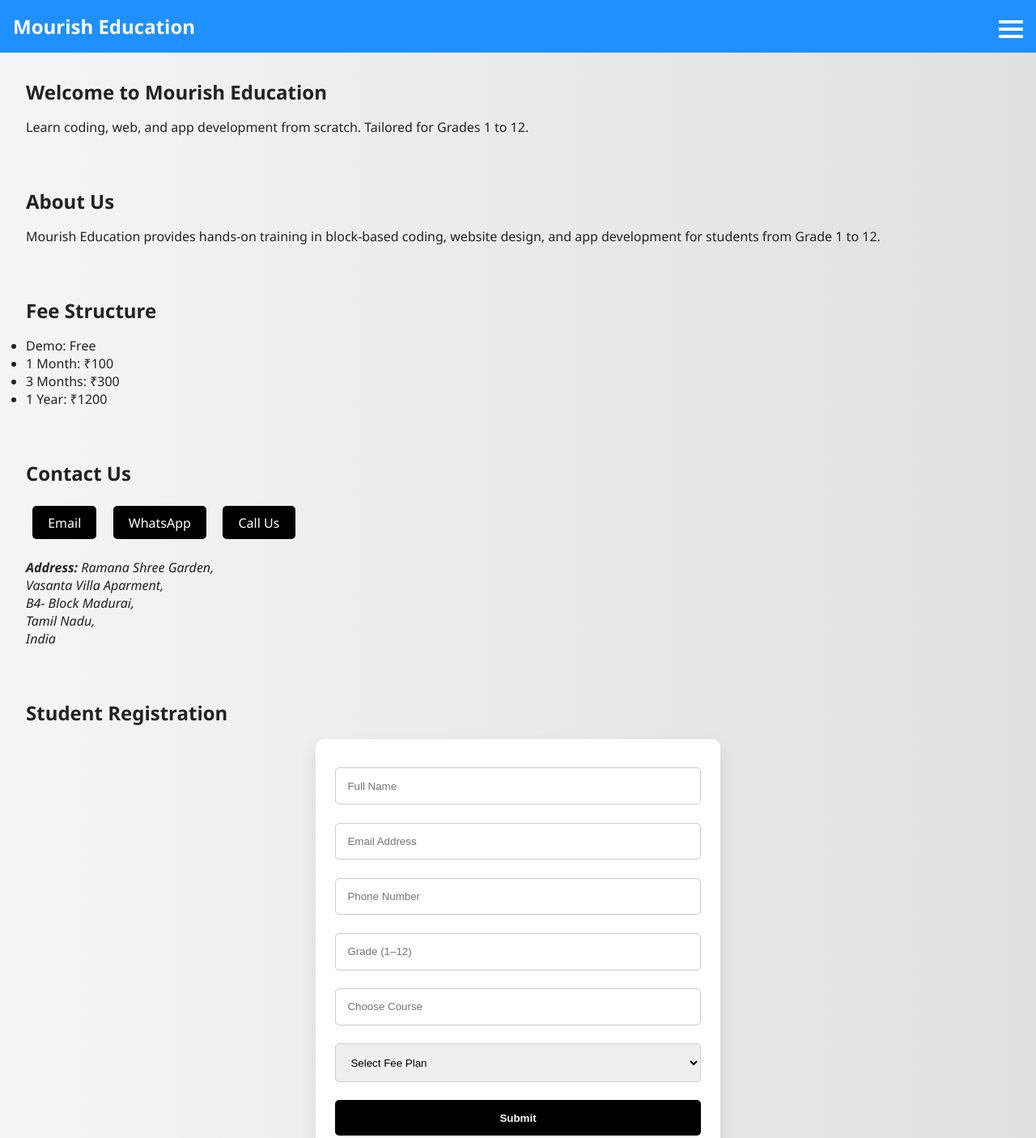
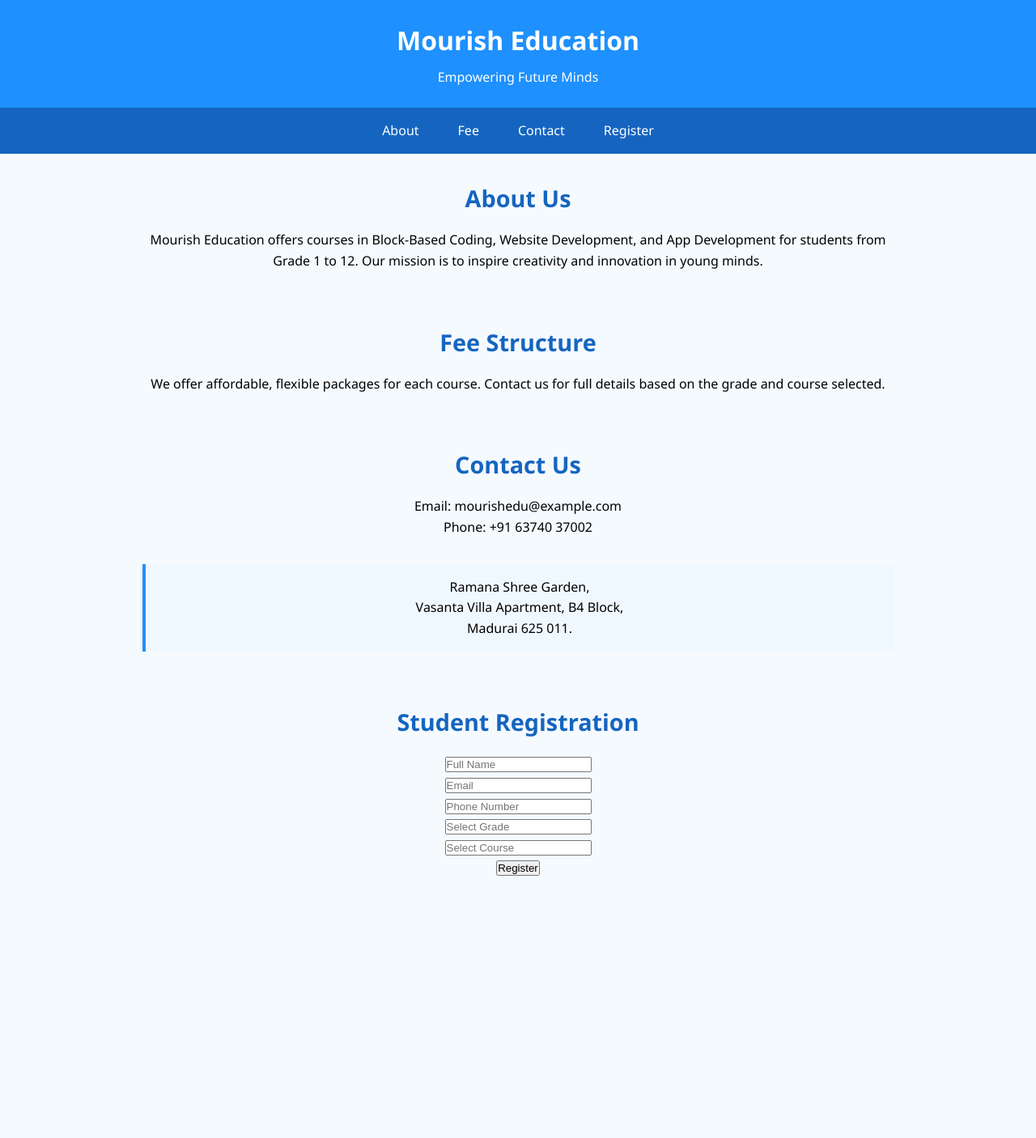
Before and after one commit to saradhanagarajan1964-droid/mourish.education.com, a plain HTML site: page index.html in a window 1280 px wide. Shown: the top 1406 px of the page at 81% size. After the commit the page ends 1117 px from the top, so only its background shows below. Drawn offline with Linux system fonts and the light colour scheme.

Commit message:
Update index.html

```diff
--- a/index.html
+++ b/index.html
@@ -10,264 +10,148 @@
       margin: 0;
       padding: 0;
       box-sizing: border-box;
-      scroll-behavior: smooth;
     }
+
     body {
       font-family: 'Segoe UI', sans-serif;
-      background: linear-gradient(to right, #f5f5f5, #e0e0e0);
-      color: #222;
+      background-color: #f5faff;
+      color: #000;
+      line-height: 1.6;
     }
+
     header {
-      background: #1E90FF;
+      background-color: #1E90FF;
       color: #fff;
-      padding: 1rem;
+      padding: 1.5rem;
+      text-align: center;
+    }
+
+    header h1 {
+      font-size: 2rem;
+      margin-bottom: 0.5rem;
+    }
+
+    header p {
+      font-size: 1rem;
+      margin-top: 0.3rem;
+    }
+
+    nav {
       display: flex;
-      justify-content: space-between;
-      align-items: center;
-      position: sticky;
-      top: 0;
-      z-index: 1000;
+      justify-content: center;
+      flex-wrap: wrap;
+      background-color: #1565C0;
     }
-    header h1 {
-      font-size: 1.5rem;
-      animation: slideInLeft 1s ease-out;
+
+    nav a {
+      color: white;
+      padding: 1rem 1.5rem;
+      text-decoration: none;
+      display: block;
+      transition: background 0.3s;
     }
-    .menu-btn {
-      width: 30px;
-      height: 25px;
-      cursor: pointer;
-      position: relative;
-      transition: 0.3s;
-    }
-    .menu-btn span {
-      display: block;
-      height: 4px;
-      background: #fff;
-      margin: 5px 0;
-      transition: all 0.4s;
-    }
-    .menu.show + .menu-btn span:nth-child(1) {
-      transform: rotate(45deg) translateY(10px);
-    }
-    .menu.show + .menu-btn span:nth-child(2) {
-      opacity: 0;
-    }
-    .menu.show + .menu-btn span:nth-child(3) {
-      transform: rotate(-45deg) translateY(-10px);
-    }
-    .menu {
-      background: #111;
-      color: #fff;
-      display: none;
-      flex-direction: column;
-      gap: 1rem;
-      padding: 1rem;
-    }
-    .menu a {
-      color: #fff;
-      text-decoration: none;
-      font-weight: bold;
-      transition: color 0.3s;
-    }
-    .menu a:hover {
-      color: #ffc107;
-    }
-    .menu.show {
-      display: flex;
-      animation: slideDown 0.3s ease-in-out;
-    }
-    @keyframes slideDown {
-      from { opacity: 0; transform: translateY(-10px); }
-      to { opacity: 1; transform: translateY(0); }
-    }
-    @keyframes slideInLeft {
-      from { transform: translateX(-100px); opacity: 0; }
-      to { transform: translateX(0); opacity: 1; }
-    }
-    @keyframes fadeInUp {
-      from { transform: translateY(20px); opacity: 0; }
-      to { transform: translateY(0); opacity: 1; }
+
+    nav a:hover {
+      background-color: #0d47a1;
     }
 
     section {
-      padding: 2rem;
-      animation: fadeInUp 1s ease forwards;
+      padding: 2rem 1rem;
+      max-width: 960px;
+      margin: auto;
+      text-align: center;
     }
 
-    section h2 {
+    h2 {
+      color: #1565C0;
+      font-size: 1.8rem;
       margin-bottom: 1rem;
     }
 
-    form {
-      background: #fff;
-      padding: 1.5rem;
-      border-radius: 10px;
-      box-shadow: 0 8px 20px rgba(0,0,0,0.1);
-      max-width: 500px;
-      margin: 1rem auto;
-      animation: fadeInUp 1s ease forwards;
-    }
-    form input, form select, form button {
-      width: 100%;
-      padding: 0.9rem;
-      margin: 0.7rem 0;
-      border-radius: 5px;
-      border: 1px solid #ccc;
-      transition: border-color 0.3s ease;
-    }
-    form input:focus, form select:focus {
-      border-color: #000;
-    }
-    form button {
-      background: #000;
-      color: #fff;
-      border: none;
-      cursor: pointer;
-      font-weight: bold;
-      transition: background 0.3s;
-    }
-    form button:hover {
-      background: #333;
-    }
-
-    .contact-btns a {
-      display: inline-block;
-      margin: 0.5rem;
-      padding: 0.6rem 1.2rem;
-      background: #000;
-      color: #fff;
-      border-radius: 5px;
-      text-decoration: none;
-      transition: background 0.3s;
-    }
-    .contact-btns a:hover {
-      background: #333;
-    }
-    .address {
-      margin-top: 1rem;
-      font-style: italic;
+    address {
+      background-color: #f0f8ff;
+      padding: 1rem;
+      border-left: 4px solid #1E90FF;
+      margin-top: 2rem;
+      font-style: normal;
+      text-align: center;
     }
 
     @media (max-width: 768px) {
-      header {
+      nav {
         flex-direction: column;
-        align-items: flex-start;
+        align-items: center;
       }
+
       header h1 {
-        font-size: 1.3rem;
+        font-size: 1.5rem;
       }
-      section {
-        padding: 1rem;
+
+      h2 {
+        font-size: 1.4rem;
       }
-      .menu-btn {
-        align-self: flex-end;
-      }
-    h2{
-    text-align: center;
-    }
-      h1{
-      text-align: center;
     }
   </style>
 </head>
 <body>
+
   <header>
     <h1>Mourish Education</h1>
-    <div class="menu-btn" onclick="toggleMenu(this)">
-      <span></span>
-      <span></span>
-      <span></span>
-    </div>
+    <p>Empowering Future Minds</p>
   </header>
 
-  <nav class="menu" id="menu">
+  <nav>
     <a href="#about">About</a>
     <a href="#fee">Fee</a>
     <a href="#contact">Contact</a>
     <a href="#register">Register</a>
   </nav>
 
-  <section id="home">
-    <h2>Welcome to Mourish Education</h2>
-    <p>Learn coding, web, and app development from scratch. Tailored for Grades 1 to 12.</p>
-  </section>
-
   <section id="about">
     <h2>About Us</h2>
-    <p>Mourish Education provides hands-on training in block-based coding, website design, and app development for students from Grade 1 to 12.</p>
+    <p>Mourish Education offers courses in Block-Based Coding, Website Development, and App Development for students from Grade 1 to 12. Our mission is to inspire creativity and innovation in young minds.</p>
   </section>
 
   <section id="fee">
     <h2>Fee Structure</h2>
-    <ul>
-      <li>Demo: Free</li>
-      <li>1 Month: ₹100</li>
-      <li>3 Months: ₹300</li>
-      <li>1 Year: ₹1200</li>
-    </ul>
+    <p>We offer affordable, flexible packages for each course. Contact us for full details based on the grade and course selected.</p>
   </section>
 
   <section id="contact">
     <h2>Contact Us</h2>
-    <div class="contact-btns">
-      <a href="mailto:mourisheducation@gmail.com">Email</a>
-      <a href="https://wa.me/919876543210">WhatsApp</a>
-      <a href="tel:+919876543210">Call Us</a>
-    </div>
-    <div class="address">
-      <strong>Address:</strong> Ramana Shree Garden,<br>Vasanta Villa Aparment,<br>B4- Block Madurai,<br> Tamil Nadu,<br> India
-    </div>
+    <p>Email: mourishedu@example.com<br>
+       Phone: +91 63740 37002</p>
+    <address>
+      Ramana Shree Garden,<br>
+      Vasanta Villa Apartment, B4 Block,<br>
+      Madurai 625 011.
+    </address>
   </section>
 
   <section id="register">
     <h2>Student Registration</h2>
-    <form onsubmit="return sendEmail()">
-      <input type="text" id="name" placeholder="Full Name" required>
-      <input type="email" id="email" placeholder="Email Address" required>
-      <input type="tel" id="phone" placeholder="Phone Number" required>
-      <input list="grades" id="grade" placeholder="Grade (1–12)" required>
+    <form>
+      <input type="text" placeholder="Full Name" required><br>
+      <input type="email" placeholder="Email" required><br>
+      <input type="tel" placeholder="Phone Number" required><br>
+      <input list="grades" name="grade" placeholder="Select Grade" required>
       <datalist id="grades">
-        <option value="1"><option value="2"><option value="3">
-        <option value="4"><option value="5"><option value="6">
-        <option value="7"><option value="8"><option value="9">
-        <option value="10"><option value="11"><option value="12">
-      </datalist>
-      <input list="courses" id="course" placeholder="Choose Course" required>
+        <option value="Grade 1"><option value="Grade 2"><option value="Grade 3">
+        <option value="Grade 4"><option value="Grade 5"><option value="Grade 6">
+        <option value="Grade 7"><option value="Grade 8"><option value="Grade 9">
+        <option value="Grade 10"><option value="Grade 11"><option value="Grade 12">
+      </datalist><br>
+
+      <input list="courses" name="course" placeholder="Select Course" required>
       <datalist id="courses">
-        <option value="Block Based Coding">
+        <option value="Block-Based Coding">
         <option value="Website Development">
         <option value="App Development">
-      </datalist>
-      <select id="feeplan" required>
-        <option value="">Select Fee Plan</option>
-        <option value="Demo">Demo</option>
-        <option value="1 Month - ₹100">1 Month - ₹100</option>
-        <option value="3 Months - ₹300">3 Months - ₹300</option>
-        <option value="1 Year - ₹1200">1 Year - ₹1200</option>
-      </select>
-      <button type="submit">Submit</button>
+      </datalist><br>
+
+      <button type="submit">Register</button>
     </form>
   </section>
 
-  <script>
-    function toggleMenu(btn) {
-      const menu = document.getElementById('menu');
-      menu.classList.toggle('show');
-    }
-
-    function sendEmail() {
-      const name = document.getElementById('name').value;
-      const grade = document.getElementById('grade').value;
-      const course = document.getElementById('course').value;
-      const fee = document.getElementById('feeplan').value;
-      const phone = document.getElementById('phone').value;
-      const email = document.getElementById('email').value;
-
-      const subject = `Registration from ${name}`;
-      const body = `Name: ${name}%0AEmail: ${email}%0APhone: ${phone}%0AGrade: ${grade}%0ACourse: ${course}%0AFee Plan: ${fee}`;
-      window.location.href = `mailto:mourisheducation@gmail.com?subject=${subject}&body=${body}`;
-      return false;
-    }
-  </script>
 </body>
 </html>
```
